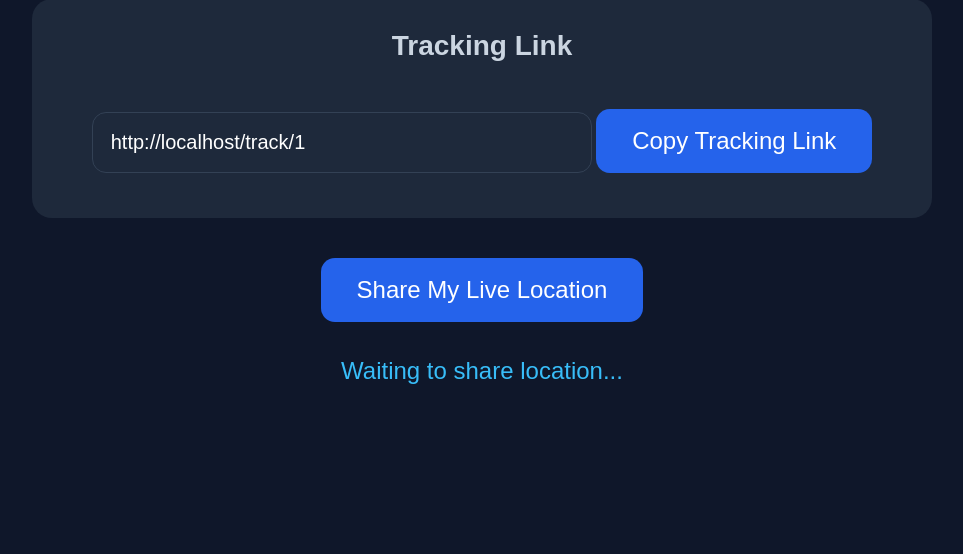
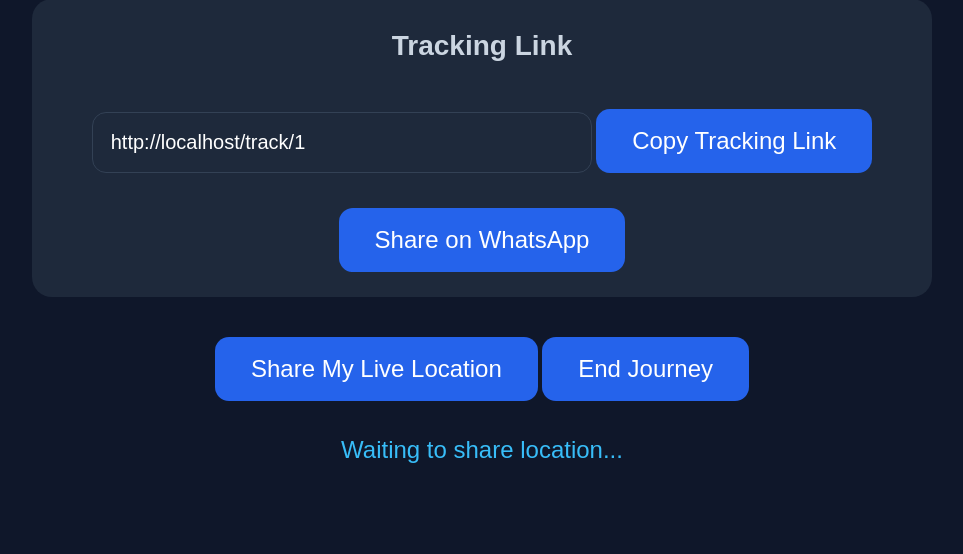
Before and after one commit to kwetu-stack/safari-safe, a Flask app: page /live/1 in a window 1280 px wide. Shown: the part 343-897 px from the top of the page, without its empty margins (158-1121 px from the left). Before the commit the page ends 727 px from the top, so only its background shows below. Run offline with Flask 3, Linux system fonts and the light colour scheme.

Commit message:
add whatsapp sharing and end journey flow

```diff
--- a/app.py
+++ b/app.py
@@ -5,6 +5,10 @@ app = Flask(__name__)
 
 # TEMP storage (in-memory)
 locations = {}
+
+# Store ended journeys
+ended_journeys = set()
+
 
 # -----------------------
 # Home
@@ -19,7 +23,9 @@ def home():
 # -----------------------
 @app.route("/start", methods=["GET", "POST"])
 def start():
+
     if request.method == "POST":
+
         destination = request.form.get("destination")
 
         # Generate unique journey ID
@@ -35,7 +41,11 @@ def start():
 # -----------------------
 @app.route("/live/<journey_id>")
 def live(journey_id):
-    return render_template("live.html", journey_id=journey_id)
+
+    return render_template(
+        "live.html",
+        journey_id=journey_id
+    )
 
 
 # -----------------------
@@ -43,7 +53,11 @@ def live(journey_id):
 # -----------------------
 @app.route("/track/<journey_id>")
 def track(journey_id):
-    return render_template("track.html", journey_id=journey_id)
+
+    return render_template(
+        "track.html",
+        journey_id=journey_id
+    )
 
 
 # -----------------------
@@ -51,6 +65,7 @@ def track(journey_id):
 # -----------------------
 @app.route("/update_location/<journey_id>", methods=["POST"])
 def update_location(journey_id):
+
     data = request.get_json()
 
     lat = data.get("latitude")
@@ -61,7 +76,9 @@ def update_location(journey_id):
         "lng": lng
     }
 
-    return jsonify({"status": "ok"})
+    return jsonify({
+        "status": "ok"
+    })
 
 
 # -----------------------
@@ -69,7 +86,30 @@ def update_location(journey_id):
 # -----------------------
 @app.route("/get_location/<journey_id>")
 def get_location(journey_id):
-    return jsonify(locations.get(journey_id, {}))
+
+    # Check if journey ended
+    if journey_id in ended_journeys:
+
+        return jsonify({
+            "ended": True
+        })
+
+    return jsonify(
+        locations.get(journey_id, {})
+    )
+
+
+# -----------------------
+# API: End Journey
+# -----------------------
+@app.route("/end_journey/<journey_id>", methods=["POST"])
+def end_journey(journey_id):
+
+    ended_journeys.add(journey_id)
+
+    return jsonify({
+        "status": "ended"
+    })
 
 
 # -----------------------
--- a/templates/live.html
+++ b/templates/live.html
@@ -26,6 +26,7 @@
     </div>
 
     <div class="link-box">
+
         <p><strong>Tracking Link</strong></p>
 
         <input
@@ -38,10 +39,19 @@
         <button onclick="copyLink()">
             Copy Tracking Link
         </button>
+
+        <button onclick="shareWhatsApp()">
+            Share on WhatsApp
+        </button>
+
     </div>
 
     <button onclick="sendLocation()">
         Share My Live Location
+    </button>
+
+    <button onclick="endJourney()">
+        End Journey
     </button>
 
     <p id="status" class="status-text">
@@ -52,10 +62,27 @@
 
 <script>
 
+function shareWhatsApp() {
+
+    const trackingLink =
+        "{{ request.host_url }}track/{{ journey_id }}";
+
+    const message =
+        "Track my live journey location here: " + trackingLink;
+
+    const whatsappURL =
+        "https://wa.me/?text=" + encodeURIComponent(message);
+
+    window.open(whatsappURL, "_blank");
+}
+
 function copyLink() {
-    const copyText = document.getElementById("trackingLink");
+
+    const copyText =
+        document.getElementById("trackingLink");
 
     copyText.select();
+
     copyText.setSelectionRange(0, 99999);
 
     navigator.clipboard.writeText(copyText.value);
@@ -65,29 +92,44 @@ function copyLink() {
 
 function sendLocation() {
 
-    const status = document.getElementById("status");
+    const status =
+        document.getElementById("status");
 
     if (!navigator.geolocation) {
-        sendFallback("Geolocation not supported");
+
+        sendFallback(
+            "Geolocation not supported"
+        );
+
         return;
     }
 
-    status.innerText = "Getting your GPS location...";
+    status.innerText =
+        "Getting your GPS location...";
 
     navigator.geolocation.getCurrentPosition(
 
         function(position) {
 
-            const lat = position.coords.latitude;
-            const lng = position.coords.longitude;
+            const lat =
+                position.coords.latitude;
 
-            sendToServer(lat, lng, "Live location shared successfully");
+            const lng =
+                position.coords.longitude;
+
+            sendToServer(
+                lat,
+                lng,
+                "Live location shared successfully"
+            );
 
         },
 
         function(error) {
 
-            sendFallback("GPS blocked, using fallback location");
+            sendFallback(
+                "GPS blocked, using fallback location"
+            );
 
         }
 
@@ -97,7 +139,11 @@ function sendLocation() {
 function sendFallback(message) {
 
     // Nairobi fallback location
-    sendToServer(-1.2921, 36.8219, message);
+    sendToServer(
+        -1.2921,
+        36.8219,
+        message
+    );
 }
 
 function sendToServer(lat, lng, message) {
@@ -126,6 +172,45 @@ function sendToServer(lat, lng, message) {
 
         console.log(data);
 
+    })
+
+    .catch(error => {
+
+        document.getElementById("status").innerText =
+            "Failed to share location.";
+
+        console.error(error);
+
+    });
+
+}
+
+function endJourney() {
+
+    fetch("/end_journey/{{ journey_id }}", {
+
+        method: "POST"
+
+    })
+
+    .then(res => res.json())
+
+    .then(data => {
+
+        document.getElementById("status").innerText =
+            "Journey ended safely.";
+
+        alert("Journey ended successfully.");
+
+    })
+
+    .catch(error => {
+
+        document.getElementById("status").innerText =
+            "Failed to end journey.";
+
+        console.error(error);
+
     });
 
 }
```
Also changed, not shown: templates/track.html (+40 -6 lines). Lines whose indentation alone changed are shown as unchanged.
